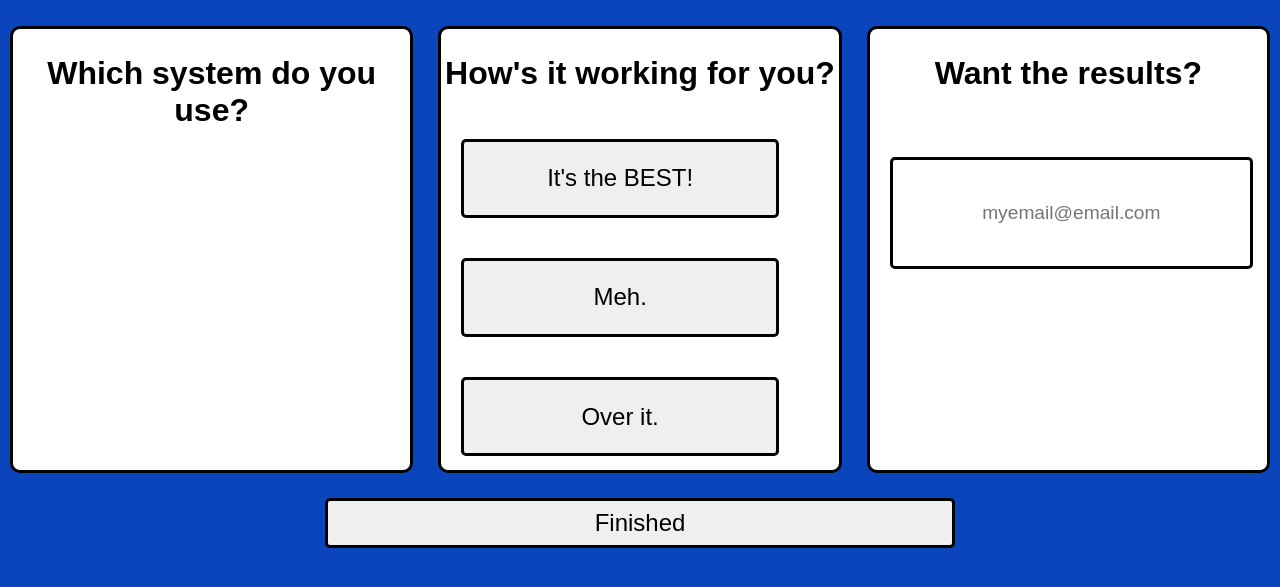
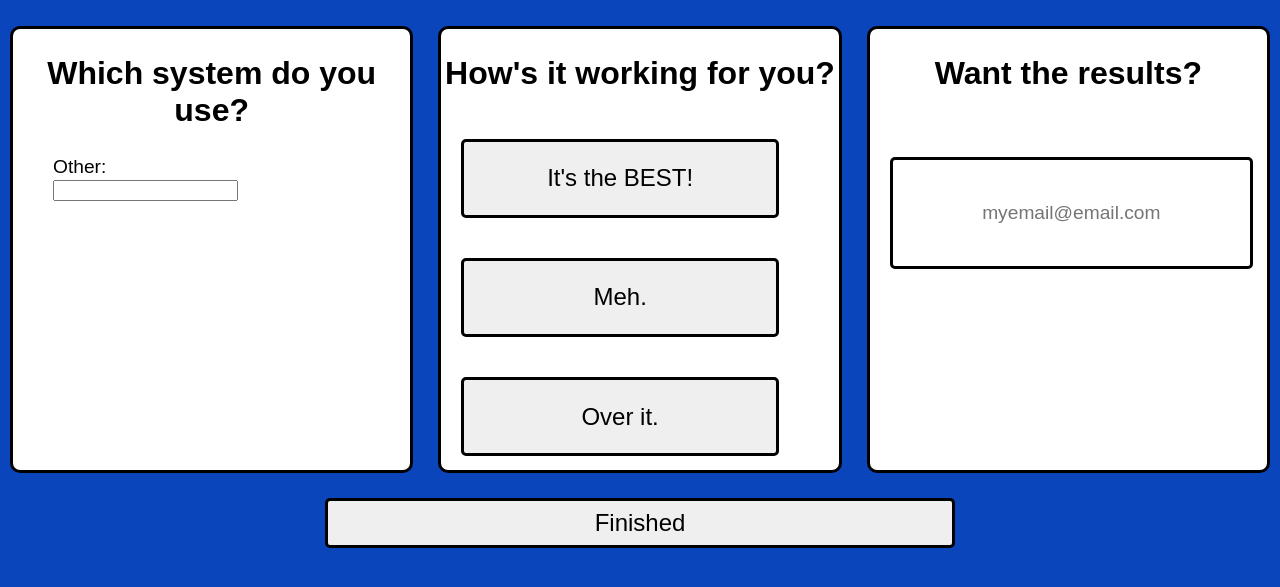
Before and after one commit to emrmason/SR-GFOA-2025, a Node server app: page / in a window 1280 px wide. Shown: the top 587 px of the page. Run offline with Node 20, Linux system fonts and the light colour scheme; data that the repository does not hold is empty; some libraries are stand-ins or nearby versions.

Commit message:
Mostly working!!

```diff
--- a/app.js
+++ b/app.js
@@ -9,6 +9,7 @@ const dotenv = require("dotenv").config();
 const SystemNames = require("./schemas/systemNames");
 const { addSurveyAnswer, getSystemNames } = require("./controllers/system");
 const surveyRouter = require("./routes/survey");
+const flash = require("connect-flash");
 
 const startServer = async () => {
   await connectDB();
@@ -21,9 +22,10 @@ startServer();
 
 app.set("view engine", "ejs");
 
+app.use(flash());
 app.use(bodyParser.urlencoded({ extended: true }));
 app.use(express.json());
-app.post("/submit", addSurveyAnswer);
+app.use("/", surveyRouter);
 
 app.get("/", async (req, res) => {
   try {
--- a/controllers/system.js
+++ b/controllers/system.js
@@ -1,36 +1,7 @@
 const mongoose = require("mongoose");
-// const mongoDB = require("./connection");
 const SystemNames = require("../schemas/systemNames");
 const SurveyResponse = require("../schemas/survey");
 const { response } = require("express");
-// const surveyAnswer = {};
-
-// const getSystemNames = async (req, res) => {
-//   try {
-//     const systemNames = await SystemNames.find().then((data) => {
-//       let sorted = [];
-//       let listed = [];
-//       let list = "<ul>";
-//       for (x in data) {
-//         obj = data[x];
-//         sys = obj.system;
-//         listed.push(sys);
-//         x += 1;
-//       }
-//       sorted = listed.sort();
-//       for (x in sorted) {
-//         sys = sorted[x];
-//         list += "<li>";
-//         list += "<label for='#' class='q1'  name=" + sys + "/>" + sys + "</li>";
-//         x += 1;
-//       }
-//       list += "</ul>";
-//       return list;
-//     });
-//   } catch (error) {
-//     console.error("error fetching system names: ", error);
-//   }
-// };
 
 const getSystemNames = async () => {
   try {
@@ -40,51 +11,35 @@ const getSystemNames = async () => {
       "<ul>" +
       sorted
         .map(
-          (sys) => `<li><label for='#' class='q1' name='${sys}'/>${sys}</li>`
+          (sys) =>
+            `<li><label for='#' id='sys-name' class='q1' name='${sys}' value='${sys}'/>${sys}</li>`
         )
         .join("") +
+      "<li><label id='sys-name' name='' value=''>Other:</label>" +
+      "<input type='text' class='form-field' id='sys-name'/></li>" +
       "</ul>";
-
-    return list; // Ensure list is returned
+    return list;
   } catch (error) {
     console.error("Error fetching system names:", error);
-    return "<ul><li>Error loading systems</li></ul>"; // Return fallback
+    return "<ul><li>Error loading systems</li></ul>";
   }
 };
 
 const addSurveyAnswer = async (req, res, next) => {
-  // const newAnswer = {
-  //   erp: req.body.erp,
-  //   likeit: req.body.likeIt,
-  //   email: req.body.survey_email,
-  // };
   try {
     const survey = new SurveyResponse({
       erp: req.body.erp,
       likeIt: req.body.likeIt,
       email: req.body.survey_email,
     });
-    console.log(survey);
+    // console.log(survey);
     await survey.save();
-    res.redirect("/");
+    // res.redirect("/");
+    res.redirect("/?submitted=1");
   } catch (error) {
     console.error("Error saving survey:", error);
     res.status(500).send("Internal Server Error");
   }
 };
-// try {
-//   const createdAnswer = await SurveyResponse.create(newAnswer);
-//   res.status(201).send(`Answer added with _id ${createdAnswer._id}`);
-// } catch (error) {
-//   console.error(error);
-// }
-// if (createdAnswer) {
-//   req.flash("success", "Thank you for participating!");
-//   res.redirect("/");
-// } else {
-//   req.flash("There was a problem... ");
-//   console.log("No answer added to database.");
-// }
-// };
 
 module.exports = { addSurveyAnswer, getSystemNames };
--- a/package.json
+++ b/package.json
@@ -18,9 +18,12 @@
   "homepage": "https://github.com/emrmason/SR-GFOA-2025#readme",
   "dependencies": {
     "body-parser": "^2.2.0",
+    "connect-flash": "^0.1.1",
     "dotenv": "^16.5.0",
     "ejs": "^3.1.10",
     "express": "^5.1.0",
+    "express-session": "^1.18.1",
+    "flash": "^1.1.0",
     "layouts": "^3.0.2",
     "mongodb": "^6.16.0",
     "mongoose": "^8.15.1"
--- a/public/script.js
+++ b/public/script.js
@@ -1,49 +1,45 @@
 document.addEventListener("DOMContentLoaded", () => {
   document.querySelectorAll("#q1 li").forEach((item) => {
     item.addEventListener("click", function () {
-      // document.querySelectorAll("#q1 li").forEach((el) => {
-      //   el.style.backgroundColor = "gray";
-      // });
+      document.querySelectorAll("#q1 li").forEach((el) => {
+        el.classList.remove("selected");
+        el.style.backgroundColor = "";
+        el.style.color = "";
+      });
+
       this.style.backgroundColor = "#0b45bb";
       this.style.color = "white";
       this.classList.add("selected");
+
+      const label = this.querySelector("label");
+      if (label) {
+        const systemName = label.getAttribute("name");
+        document.querySelector("#erp-selected").value = systemName;
+      }
+    });
+  });
+
+  document.querySelectorAll(".q2-btn").forEach((button) => {
+    button.addEventListener("click", function () {
+      document.querySelectorAll(".q2-btn").forEach((btn) => {
+        btn.classList.remove("selected");
+        btn.style.backgroundColor = "";
+        btn.style.color = "";
+      });
+
+      this.style.backgroundColor = "#0b45bb";
+      this.style.color = "white";
+      this.classList.add("selected");
+
+      document.querySelector("#like-selected").value = this.value;
     });
   });
 });
 
 document.addEventListener("DOMContentLoaded", () => {
-  document.querySelectorAll(".q2-btn").forEach((button) => {
-    button.addEventListener("click", function () {
-      document.querySelectorAll(".q2-btn").forEach((btn) => {
-        btn.classList.remove("selected");
-      });
-
-      // Highlight selected button
-      this.style.backgroundColor = "#0b45bb";
-      this.style.color = "white";
-      this.classList.add("selected");
-    });
-  });
+  const params = new URLSearchParams(window.location.search);
+  if (params.get("submitted") === "1") {
+    const banner = document.getElementById("thank-you-banner");
+    if (banner) banner.style.display = "block";
+  }
 });
-
-// document
-//   .getElementById("survey-form")
-//   .addEventListener("submit", function (event) {
-//     alert("Thanks for participating!"); // Feedback to user
-
-//     // Reset styling for q1 items
-//     document.querySelectorAll("#q1 li").forEach((el) => {
-//       el.style.backgroundColor = ""; // Reset to default
-//     });
-
-//     // Reset styling for q2 buttons
-//     document.querySelectorAll("#q2 .q2-btn").forEach((btn) => {
-//       btn.style.backgroundColor = ""; // Reset to default
-//     });
-
-//     // Clear input field (optional)
-//     document.getElementById("survey_email").value = "";
-
-//     // Actually reset form fields
-//     this.reset();
-//   });
--- a/public/styles.css
+++ b/public/styles.css
@@ -152,6 +152,14 @@ li {
   border-radius: 5px;
 }
 
+.flash.success {
+  background-color: white;
+  color: black;
+  width: 100%;
+  height: 20%;
+  border: 3px solid var(--sr-blue);
+}
+
 @media (max-width: 768px) {
   /* .form-container {
     grid-template-columns: 1fr;
--- a/routes/survey.js
+++ b/routes/survey.js
@@ -1,7 +1,6 @@
 const express = require("express");
 const router = new express.Router();
 const systemController = require("../controllers/system");
-// const addSurveyAnswer = require("../controllers/system");
 
 router.post("/submit", systemController.addSurveyAnswer);
 
--- a/schemas/survey.js
+++ b/schemas/survey.js
@@ -2,7 +2,7 @@ const mongoose = require("mongoose");
 
 const surveySchema = new mongoose.Schema({
   erp: {
-    type: [String],
+    type: String,
   },
   likeIt: {
     type: String,
--- a/views/index.ejs
+++ b/views/index.ejs
@@ -8,18 +8,21 @@
     <title>SoftResources 2025 GFOA Survey</title>
   </head>
   <body>
+    <div id="thank-you-banner" style="display: none" class="flash success">
+      Thanks for your submission!
+    </div>
     <section class="form-container">
       <form class="form" id="survey-form" action="/submit" method="POST">
         <div id="q1">
           <h2>Which system do you use?</h2>
           <div id="system-list">
-            <input type="hidden" name="erp" id="erp-selected" /><%- systemList
-            %>
+            <input type="hidden" name="erp" id="erp-selected" value="" /><%-
+            systemList %>
           </div>
         </div>
         <div id="q2">
           <h2>How's it working for you?</h2>
-          <input type="hidden" name="likeIt" id="like-selected" />
+          <input type="hidden" name="likeIt" id="like-selected" value="" />
           <button class="q2-btn" id="like-it" value="love" type="button">
             It's the BEST!
           </button>
```
Also changed, not shown: 1 other file.
